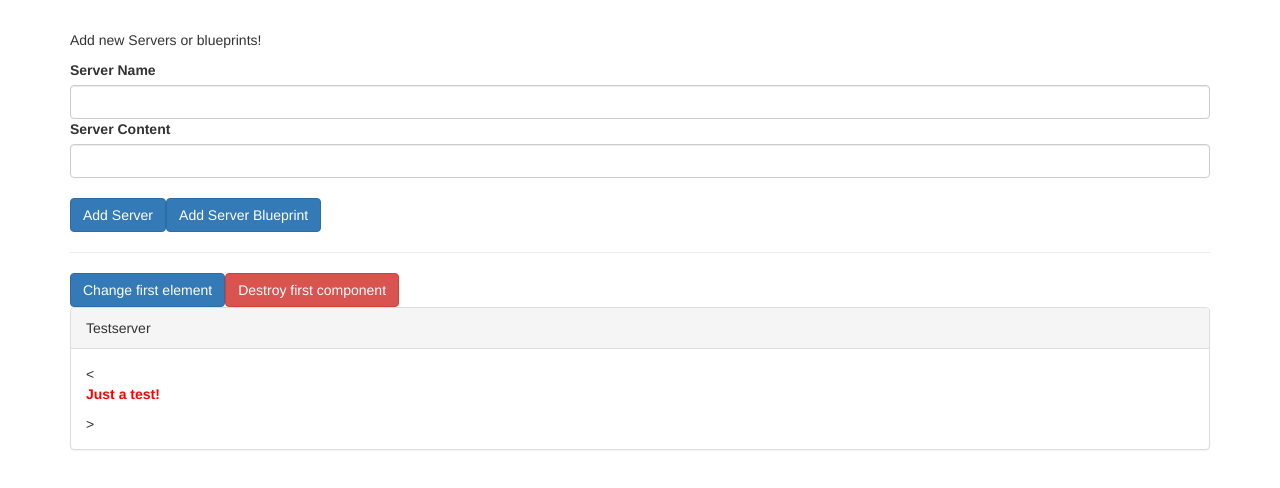
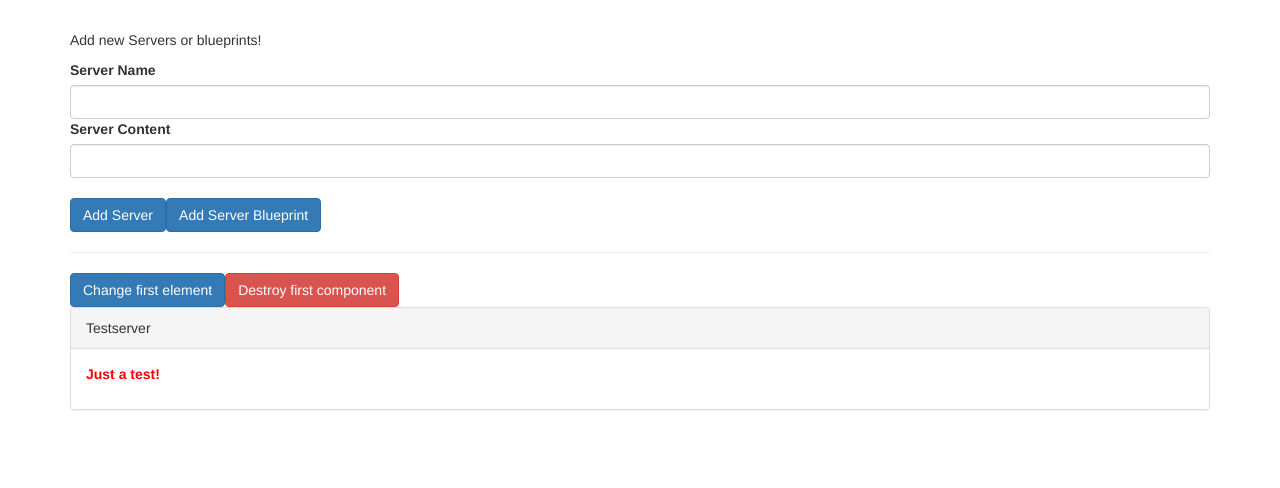
Before and after one commit to AxelWar/angular-data-binding, an Angular app: page / in a window 1280 px wide. Shown: the top 488 px of the page. Built offline with nearby package versions, Linux system fonts and the light colour scheme.

Commit message:
80- viewchild ContentChild

```diff
--- a/src/app/app.component.html
+++ b/src/app/app.component.html
@@ -13,7 +13,7 @@
         [srvElement]="serverElement"
         [name]="serverElement.name"
       >
-        <p>
+        <p #contentParagraph>
           <strong *ngIf="serverElement.type === 'server'" style="color: red;">{{
             serverElement.content
           }}</strong>
--- a/src/app/server-element/server-element.component.html
+++ b/src/app/server-element/server-element.component.html
@@ -1,7 +1,7 @@
 <div class="panel panel-default">
   <!--<div class="panel-heading">{{ element.name }}</div>-->
-  <div class="panel-heading">{{ name }}</div>
+  <div class="panel-heading" #heading>{{ name }}</div>
   <div class="panel-body">
-    <<ng-content></ng-content>>
+    <ng-content></ng-content>
   </div>
 </div>
--- a/src/app/server-element/server-element.component.ts
+++ b/src/app/server-element/server-element.component.ts
@@ -11,6 +11,9 @@ import {
   AfterViewInit,
   AfterViewChecked,
   OnDestroy,
+  ViewChild,
+  ElementRef,
+  ContentChild,
 } from "@angular/core";
 
 @Component({
@@ -31,6 +34,8 @@ export class ServerElementComponent
     OnDestroy {
   @Input("srvElement") element: { type: string; name: string; content: string };
   @Input() name: string;
+  @ViewChild('heading', { static: true }) header: ElementRef;
+  @ContentChild('contentParagraph', {static: true}) paragraph: ElementRef;
 
   constructor() {
     console.log("constructor called!");
@@ -43,6 +48,8 @@ export class ServerElementComponent
 
   ngOnInit(): void {
     console.log("ngOnInit called!");
+    console.log('Text Content' + this.header.nativeElement.textContent);
+    console.log('Paragraph Content' + this.paragraph.nativeElement.textContent);
   }
 
   ngDoCheck() {
@@ -55,17 +62,20 @@ export class ServerElementComponent
 
   ngAfterContentChecked() {
     console.log("AfterContentChecked called!");
+    console.log('Paragraph Content' + this.paragraph.nativeElement.textContent);
+
   }
 
   ngAfterViewInit() {
     console.log("AfterViewInit called!");
+    console.log('Text Content' + this.header.nativeElement.textContent);
   }
 
   ngAfterViewChecked() {
     console.log("AfterViewChecked called!");
   }
 
-  ngOnDestroy(){
+  ngOnDestroy() {
     console.log("ngOnDestroy called!");
   }
 }
```
